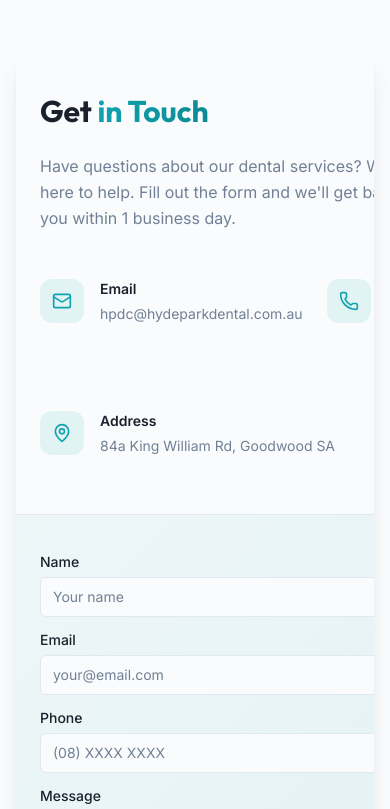
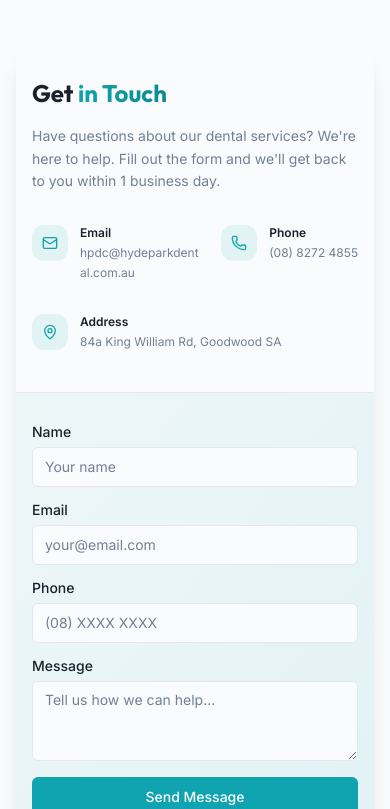
Before and after one commit to sush8471/Hyde-Park-Dental, a React (Vite) app: page / in a window 390 px wide. Shown: the part 8240-9049 px from the top of the page. Built offline with nearby package versions, Linux system fonts and the light colour scheme.

Commit message:
Fix contact form mobile responsiveness - prevent content cutoff

```diff
--- a/src/components/ui/contact-card.tsx
+++ b/src/components/ui/contact-card.tsx
@@ -36,15 +36,15 @@ export function ContactCard({
 			{...props}
 		>
 			<div className="flex flex-col justify-between lg:col-span-2">
-				<div className="relative h-full space-y-6 px-6 py-12 md:p-12">
-					<h2 className="text-3xl font-bold font-display md:text-4xl lg:text-5xl text-text-primary">
+				<div className="relative h-full space-y-4 md:space-y-6 px-4 py-8 sm:px-6 sm:py-10 md:p-12">
+					<h2 className="text-2xl font-bold font-display sm:text-3xl md:text-4xl lg:text-5xl text-text-primary">
 						{title.split(' ').slice(0, -2).join(' ')}{' '}
 						<span className="gradient-text">{title.split(' ').slice(-2).join(' ')}</span>
 					</h2>
-					<p className="text-muted-foreground max-w-xl text-base md:text-lg leading-relaxed">
+					<p className="text-muted-foreground text-sm sm:text-base md:text-lg leading-relaxed">
 						{description}
 					</p>
-					<div className="grid gap-6 md:grid md:grid-cols-2 lg:grid-cols-2 pt-4">
+					<div className="grid gap-4 md:gap-6 grid-cols-1 sm:grid-cols-2 pt-2 md:pt-4">
 						{contactInfo?.map((info, index) => (
 							<ContactInfo key={index} {...info} />
 						))}
@@ -53,7 +53,7 @@ export function ContactCard({
 			</div>
 			<div
 				className={cn(
-					'bg-gradient-to-br from-primary/5 to-primary/10 flex h-full w-full items-center border-t md:border-t-0 md:border-l border-border p-6 md:p-8',
+					'bg-gradient-to-br from-primary/5 to-primary/10 flex h-full w-full items-center border-t md:border-t-0 md:border-l border-border p-4 sm:p-6 md:p-8',
 					formSectionClassName,
 				)}
 			>
@@ -71,13 +71,13 @@ function ContactInfo({
 	...props
 }: ContactInfoProps) {
 	return (
-		<div className={cn('flex items-start gap-4 py-2', className)} {...props}>
-			<div className="bg-primary/10 rounded-xl p-3 flex-shrink-0">
-				<Icon className="h-5 w-5 text-primary" />
+		<div className={cn('flex items-start gap-3 py-2', className)} {...props}>
+			<div className="bg-primary/10 rounded-xl p-2.5 sm:p-3 flex-shrink-0">
+				<Icon className="h-4 w-4 sm:h-5 sm:w-5 text-primary" />
 			</div>
-			<div className="space-y-1">
-				<p className="font-semibold text-text-primary text-sm">{label}</p>
-				<p className="text-muted-foreground text-sm leading-relaxed">{value}</p>
+			<div className="space-y-0.5 min-w-0 flex-1">
+				<p className="font-semibold text-text-primary text-xs sm:text-sm">{label}</p>
+				<p className="text-muted-foreground text-xs sm:text-sm leading-relaxed break-words">{value}</p>
 			</div>
 		</div>
 	);
```
